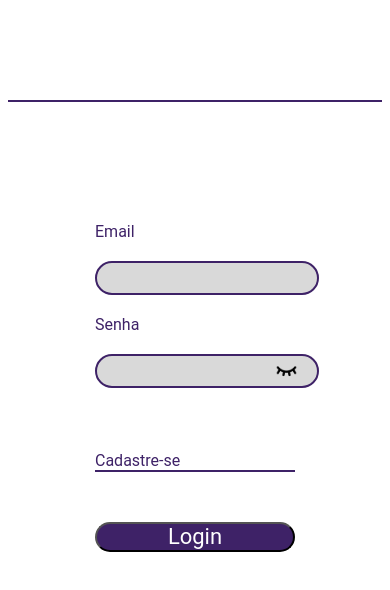
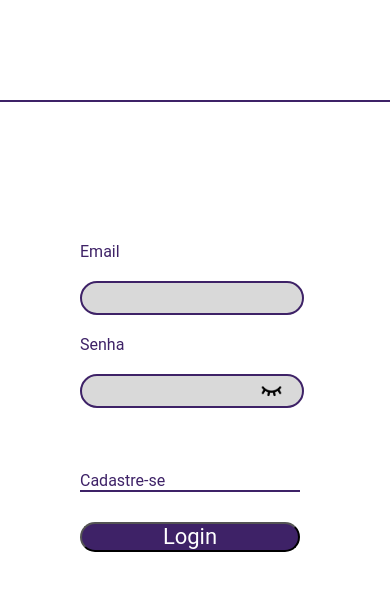
Before and after one commit to jeanmts/Gerenciador-tarefas, a React (Vite) app: page / in a window 390 px wide. Shown: the top 590 px of the page. Built offline with nearby package versions, Linux system fonts and the light colour scheme.

Commit message:
implementação responsivo alteração params

```diff
--- a/src/App.css
+++ b/src/App.css
@@ -1,4 +1,4 @@
-#root {
+* {
   margin: 0;
   padding: 0;
   box-sizing: border-box;
--- a/src/components/Header/styles.css
+++ b/src/components/Header/styles.css
@@ -30,8 +30,8 @@
   letter-spacing: 0px;
   text-align: center;
 }
-@media (max-width: 440px) {
+@media (max-width: 720px) {
   .btn-logout {
-    width: 80px;
+    width: 100px;
   }
 }
--- a/src/pages/Content/index.jsx
+++ b/src/pages/Content/index.jsx
@@ -11,7 +11,7 @@ export default function Content() {
     const [form,setForm] = useState({tarefa:''})
 
 
-    async function loadTasks() {
+async function loadTasks() {
     try {
         const token = getItem('token')
         const {data} = await api.get('/main', {
--- a/src/pages/Content/styles.css
+++ b/src/pages/Content/styles.css
@@ -51,7 +51,8 @@
   margin-left: 45px;
   background-color: #d9d9d9;
   width: 80%;
-  height: 500px;
+  height: 100%;
+  padding-bottom: 25px;
   border-radius: 30px;
 }
 .task {
@@ -82,7 +83,7 @@
   cursor: pointer;
 }
 
-@media (max-width: 440px) {
+@media (max-width: 720px) {
   .input-main {
     width: 280px;
     font-size: 14px;
@@ -104,3 +105,25 @@
     margin: 0px 15px;
   }
 }
+@media (max-width: 1020px) {
+  .input-main {
+    width: 380px;
+    font-size: 16px;
+  }
+  .btn-main {
+    width: 150px;
+  }
+  .container-tasks {
+    width: 82%;
+    height: 100%;
+  }
+  .form-main {
+    margin: 30px 40px;
+  }
+  .title-task {
+    font-size: 12px;
+  }
+  .task {
+    margin: 0px 15px;
+  }
+}
--- a/src/pages/Not-found/styles.css
+++ b/src/pages/Not-found/styles.css
@@ -3,6 +3,9 @@
   flex-direction: column;
   align-items: center;
   justify-content: center;
+}
+.image-404 {
+  width: 800px;
 }
 .title-404 {
   font-family: "Roboto";
@@ -13,11 +16,11 @@
   text-align: center;
   color: #3e2267;
 }
-@media (max-width: 440px) {
+@media (max-width: 1020px) {
   .title-404 {
     font-size: 24px;
   }
   .image-404 {
-    width: 355px;
+    width: 400px;
   }
 }
--- a/src/pages/Sign-In/styles.css
+++ b/src/pages/Sign-In/styles.css
@@ -1,13 +1,12 @@
 .border-top {
+  width: 100vw;
   margin: 100px 0px;
   border-top: 2px solid #3e2267;
-  width: 100%;
   display: flex;
   flex-direction: column;
 }
 .container-sign {
-  width: 100%;
-  height: 100%;
+  width: 100vw;
   display: flex;
   justify-content: center;
   align-items: center;
@@ -16,7 +15,6 @@
   display: flex;
   align-items: center;
   justify-content: center;
-  width: 100%;
 }
 .form {
   display: flex;
@@ -60,6 +58,7 @@
   color: #3e2267;
   border-bottom: 2px solid #3e2267;
   margin-top: 30px;
+  width: 320px;
 }
 .input-form:focus {
   border-color: #6c63ff;
@@ -78,7 +77,7 @@
   left: 748px;
   top: 542px;
   border-radius: 20px;
-  margin: 70px 0px 0px 90px;
+  margin: 70px 0px 0px 30px;
   background: #3e2267;
   color: #fff;
   font-family: "Roboto";
@@ -92,10 +91,10 @@
   cursor: pointer;
   width: 23px;
   position: relative;
-  left: 365px;
-  bottom: 45px;
+  left: 273px;
+  bottom: 43px;
 }
-@media (max-width: 440px) {
+@media (max-width: 720px) {
   .sign {
     margin-top: 10px;
     display: flex;
@@ -125,3 +124,37 @@
     height: 30px;
   }
 }
+
+@media (max-width: 1020px) {
+  .form {
+    width: 250px;
+    height: 390px;
+    margin-left: 20px;
+    display: flex;
+    justify-content: center;
+  }
+  .img-background {
+    width: 250px;
+  }
+  .button-form {
+    width: 200px;
+    height: 30px;
+    margin: 30px auto;
+  }
+  .img-input {
+    left: 180px;
+    bottom: 40px;
+  }
+  .link-form {
+    width: 220px;
+  }
+  form .input-form {
+    width: 200px;
+    height: 30px;
+  }
+  form .button-form {
+    display: flex;
+    margin-right: 40px;
+    width: 220px;
+  }
+}
--- a/src/pages/Sign-up/index.jsx
+++ b/src/pages/Sign-up/index.jsx
@@ -31,11 +31,10 @@ const [form, setForm] = useState([{ nome: '', email: '', senha: ''}]);
     }
     return (
         <>
-        <div className="conatiner">
+        <div className="container">
 
         <div className="border-top"></div>
         <div className="container-signUp">
-        <div>
             <form className="form-signUp" onSubmit={handleSubmit}>
                 <label className="label-form" htmlFor='nome'>Nome</label>
                 <input className="input-form" name='nome' type="text" value={form.name} onChange={handleChangeInput}></input>
@@ -48,7 +47,6 @@ const [form, setForm] = useState([{ nome: '', email: '', senha: ''}]);
                     <Link className="link-button" to={'/sign-in'}>Login</Link>
                 </div>
             </form>
-        </div>
         <img className="img-background" src={backgroundSignUp} alt="background image" />
         </div>
         </div>
--- a/src/pages/Sign-up/styles.css
+++ b/src/pages/Sign-up/styles.css
@@ -10,8 +10,8 @@
   display: flex;
   align-items: left;
   flex-direction: column;
-  width: 500px;
-  height: 500px;
+  width: 400px;
+  height: 450px;
 }
 .label-form {
   font-family: "Roboto";
@@ -28,8 +28,8 @@
   font-size: 18px;
   text-color: #3e2267;
   padding-left: 20px;
-  height: 49px;
-  width: 394px;
+  height: 39px;
+  width: 294px;
   left: 684px;
   top: 261px;
   border-radius: 30px;
@@ -40,21 +40,20 @@
 }
 .container-button {
   margin-top: 30px;
-  width: 440px;
+  width: 80%;
   display: flex;
   flex-direction: column;
   align-items: center;
   justify-content: center;
 }
 .btn-signUp {
-  height: 63px;
+  height: 43px;
   width: 270px;
   left: 137px;
   top: 475px;
   border-radius: 20px;
   background-color: #3e2267;
   cursor: pointer;
-
   color: #fff;
   font-family: "Roboto";
   font-size: 18px;
@@ -77,19 +76,27 @@
   color: #3e2267;
   margin-top: 25px;
 }
-@media (max-width: 440px) {
+div .img-background {
+  width: 500px;
+}
+@media (max-width: 720px) {
+  .container-signUp {
+    margin-left: 30px;
+    display: flex;
+    align-items: center;
+    justify-content: center;
+  }
   .form-signUp {
     width: 200px;
     height: 450px;
   }
   .input-form {
     width: 200px;
-    height: 50px;
+    height: 30px;
   }
   .container-button {
     width: 200px;
     height: 200px;
-    margin: 30px auto;
   }
   .btn-signUp {
     width: 200px;
@@ -99,3 +106,25 @@
     display: none;
   }
 }
+@media (max-width: 1020px) {
+  .form-signUp {
+    width: 260px;
+  }
+  form {
+    display: flex;
+    justify-content: center;
+  }
+  .container-button {
+    width: 200px;
+    height: 200px;
+    margin-top: -20px;
+  }
+  .btn-signUp {
+    width: 220px;
+    height: 30px;
+    margin-left: 15px;
+  }
+  div .img-background {
+    width: 350px;
+  }
+} ;
```
